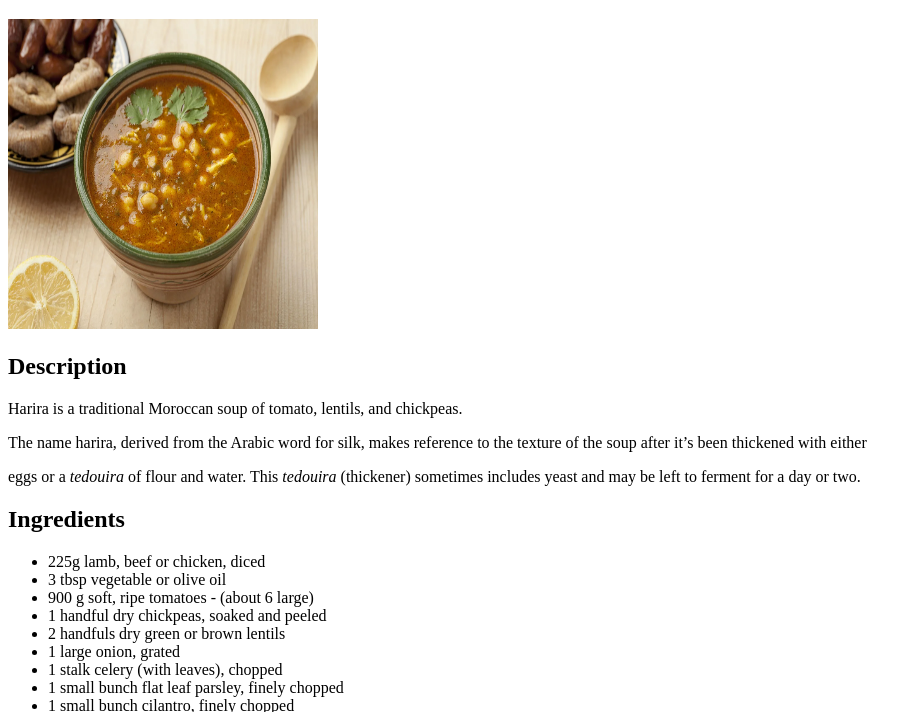
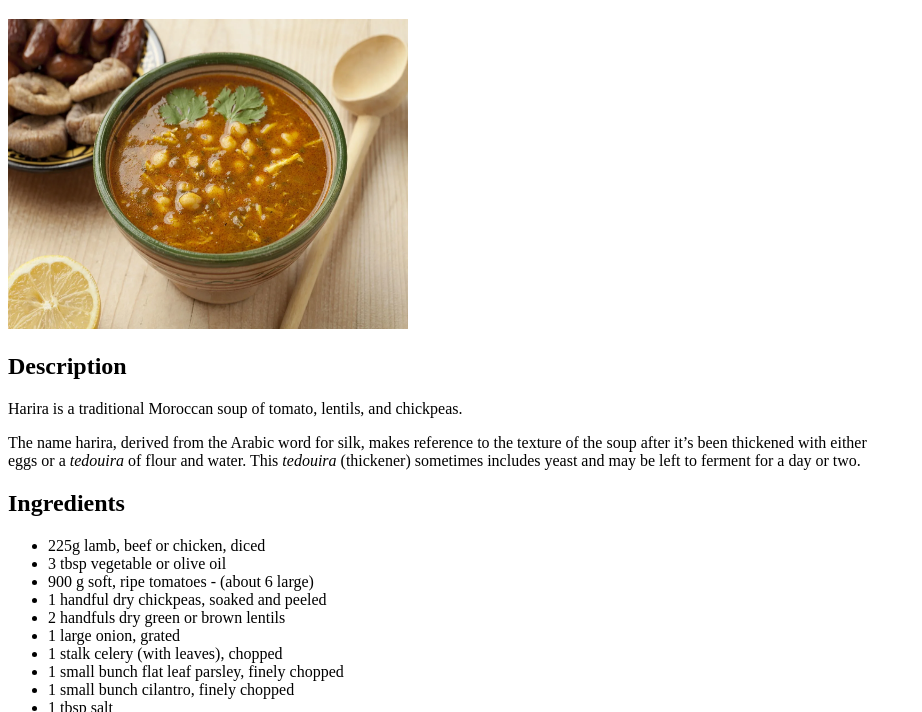
Before and after one commit to nohaidea/odin-recipes, a plain HTML site: page recipes/harira.html in a window 1280 px wide. Shown: the part 87-799 px from the top of the page, without its empty margins (0-922 px from the left). Drawn offline with Linux system fonts and the light colour scheme.

Commit message:
Modify image scale and break lines

```diff
--- a/recipes/harira.html
+++ b/recipes/harira.html
@@ -7,11 +7,10 @@
     <body>
         <a href="../index.html">Home</a>
         <h1>Harira Recipe</h1>
-        <img src="../images/harira.webp" alt="picture of moroccan harira" height="310" width="310">
+        <img src="../images/harira.webp" alt="picture of moroccan harira" height="310" width="400">
         <h2>Description</h2>
-        <p>Harira is a traditional Moroccan soup of tomato, lentils, and chickpeas. </p>
-        <p>The name harira, derived from the Arabic word for silk, makes reference to the texture of the soup after it’s been thickened with either</p>
-        <p> eggs or a <em>tedouira</em> of flour and water. This <em>tedouira</em> (thickener) sometimes includes yeast and may be left to ferment for a day or two.</p>
+        <p>Harira is a traditional Moroccan soup of tomato, lentils, and chickpeas.<br>
+        <p>The name harira, derived from the Arabic word for silk, makes reference to the texture of the soup after it’s been thickened with either<br>eggs or a <em>tedouira</em> of flour and water. This <em>tedouira</em> (thickener) sometimes includes yeast and may be left to ferment for a day or two.</p>
         <h2>Ingredients</h2>
         <ul>
             <li>225g lamb, beef or chicken, diced</li>
```
